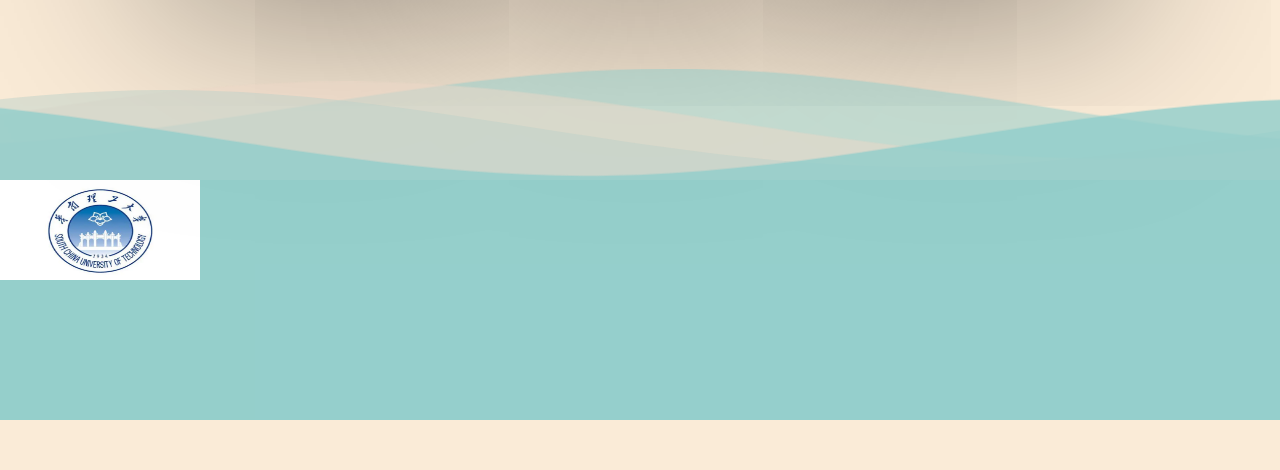
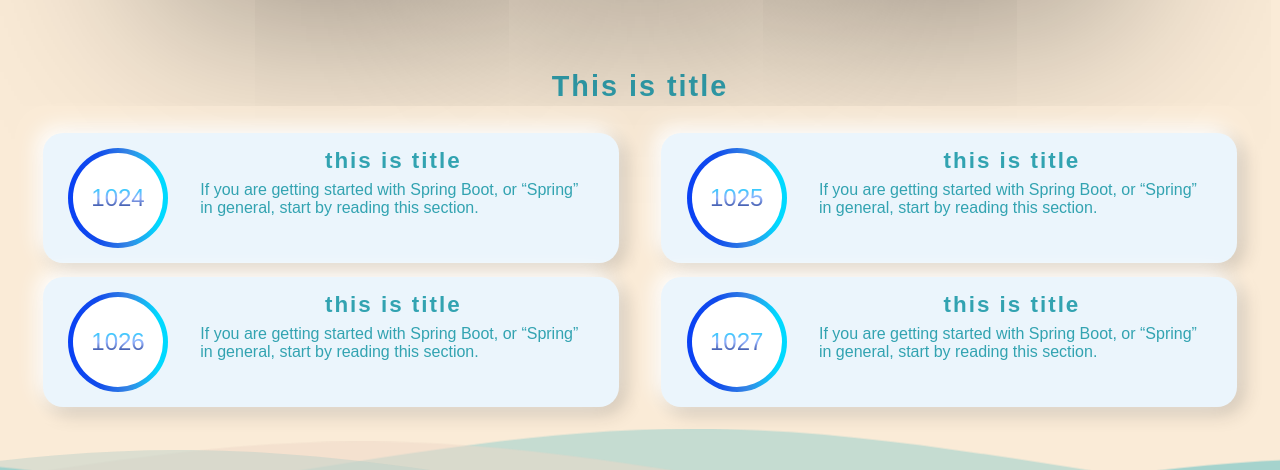
Before and after one commit to ChenYX24/iGEM_SCUT, a React (Create React App) app in the folder igem_wiki/: page /about in a window 1280 px wide. Shown: the part 1261-1731 px from the top of the page. Before the commit the page ends 1681 px from the top, so only its background shows below. Built offline with nearby package versions, Linux system fonts and the light colour scheme.

Commit message:
首页样式
增添了进入可见范围内后的定时器启动效果

```diff
--- /dev/null
+++ b/igem_wiki/src/components/DynamicNumberBox.js
@@ -0,0 +1,115 @@
+import "../css/DynamicNumberBox.css"
+import { useEffect } from "react"
+function DynamicNumberBox () {
+  const datas = [
+    {
+      className: 'data1',
+      options: {
+        time: 2000,
+        num: 1024,
+        regulator: 40
+      },
+      title: "this is title",
+      text: "If you are getting started with Spring Boot, or “Spring” in general, start by reading this section."
+    },
+    {
+      className: 'data2',
+      options: {
+        time: 2000,
+        num: 1025,
+        regulator: 40
+      },
+      title: "this is title",
+      text: "If you are getting started with Spring Boot, or “Spring” in general, start by reading this section."
+    },
+    {
+      className: 'data3',
+      options: {
+        time: 2000,
+        num: 1026,
+        regulator: 40
+      },
+      title: "this is title",
+      text: "If you are getting started with Spring Boot, or “Spring” in general, start by reading this section."
+    },
+    {
+      className: 'data4',
+      options: {
+        time: 2000,
+        num: 1027,
+        regulator: 40
+      },
+      title: "this is title",
+      text: "If you are getting started with Spring Boot, or “Spring” in general, start by reading this section."
+    }
+  ]
+  const getCard = (data) => {
+    return (<div class="numberBox" key={data['className']}>
+      <div class="numberContent">
+        <div class="circle">
+          <div class={data['className']} id={data['className']}>{data['options']['num']}</div>
+        </div>
+      </div>
+      <div class="textContent">
+        <h2>{data['title']}</h2>
+        <p>{data['text']}</p>
+      </div>
+    </div>
+    )
+  }
+
+  const NumAutoPlus = (targetEle, options) => {
+    options = options || {}
+    var $this = document.getElementById(targetEle),
+      time = options.time || $this.data('time'),
+      finalNum = options.num || $this.data('value'),
+      regulator = options.regulator || 100,
+
+      step = finalNum / (time / regulator),
+      count = 0,
+      initial = 0
+
+    var timer = setInterval(function () {
+      count = count + step
+
+      if (count >= finalNum) {
+        clearInterval(timer)
+        count = finalNum
+      }
+      var t = Math.floor(count)
+      if (t == initial) return
+
+      initial = t
+      $this.innerHTML = initial
+    }, 30)
+  }
+
+  const observer = new IntersectionObserver(ioes => {
+    ioes.forEach(ioe => {
+      const el = ioe.target
+      const intersectionRatio = ioe.intersectionRatio
+      if (intersectionRatio > 0 && intersectionRatio <= 1) {
+        datas.map(data => {
+          NumAutoPlus(data['className'], data['options'])
+        })
+        observer.unobserve(el)
+      }
+      el.onload = el.onerror = () => observer.unobserve(el)
+    })
+  })
+
+  useEffect(() => {
+    const element = document.querySelector(".dynamicNumberBox")
+    observer.observe(element)
+  }, [])
+
+  return (
+    <div class="dynamicNumberBox">
+      <div class="title2">This is title</div>
+      <div class="flexBox">
+        {datas.map(data => getCard(data))}
+      </div>
+    </div>
+  )
+}
+export default DynamicNumberBox
--- /dev/null
+++ b/igem_wiki/src/css/DynamicNumberBox.css
@@ -0,0 +1,104 @@
+* {
+  padding: 0;
+  margin: 0;
+}
+.dynamicNumberBox {
+  height: 350px;
+  width: 100%;
+  background: antiquewhite;
+}
+.title2 {
+  width: 100%;
+  height: 50px;
+  text-align: center;
+  margin-top: 10px;
+  font-size: 1.8em;
+  color: #32a3b1;
+  font-weight: 700;
+  letter-spacing: 2px;
+}
+.flexBox {
+  width: 100%;
+  height: 300px;
+  position: relative;
+  display: flex;
+  flex-wrap: wrap;
+  align-content: space-evenly;
+  justify-content: space-evenly;
+}
+.numberBox {
+  display: flex;
+  align-items: center;
+  justify-content: space-evenly;
+  position: relative;
+  width: 45vw;
+  height: 130px;
+  background: #ebf5fc;
+  border-radius: 20px;
+  box-shadow: -6px -6px 20px rgba(255, 255, 255, 1),
+    6px 6px 20px rgba(0, 0, 0, 0.2);
+}
+.numberBox:hover {
+  box-shadow: inset -6px -6px 20px rgba(255, 255, 255, 1),
+    inset 6px 6px 20px rgba(0, 0, 0, 0.2);
+}
+.numberContent {
+  height: 100px;
+  width: 100px;
+  /* flex-basis: 0px;
+  flex-grow: 1; */
+  box-sizing: border-box;
+  background-image: -webkit-linear-gradient(
+    left,
+    rgb(9, 64, 245) 0%,
+    rgb(17, 75, 235) 30%,
+    rgb(52, 134, 228) 60%,
+    rgb(0, 217, 255) 90%
+  );
+  border-radius: 50%;
+  padding: 5px;
+}
+.circle {
+  width: 100%;
+  height: 100%;
+  background: #fff;
+  border-radius: 50%;
+  display: flex;
+  position: relative;
+  align-items: center;
+  justify-content: center;
+}
+.data1,
+.data2,
+.data3,
+.data4 {
+  display: inline-block;
+  font-size: 1.5rem;
+  background-image: -webkit-linear-gradient(
+    bottom,
+    rgb(7, 33, 119),
+    rgb(151, 178, 252),
+    rgb(0, 217, 255)
+  );
+  -webkit-background-clip: text;
+  -webkit-text-fill-color: transparent;
+}
+.textContent {
+  height: 100px;
+  width: 400px;
+  overflow: hidden;
+  /* flex-basis: 0px;
+  flex-grow: 6; */
+}
+.textContent h2 {
+  text-align: center;
+  font-size: 1.4em;
+  font-weight: 700;
+  letter-spacing: 2px;
+  color: #32a3b1;
+}
+.textContent p {
+  padding: 7px;
+  color: #32a3b1;
+  font-size: 1em;
+}
--- a/igem_wiki/src/pages/About.js
+++ b/igem_wiki/src/pages/About.js
@@ -2,12 +2,14 @@ import GraphicCard from "../components/GraphicCard"
 import NavBar from "../components/NavBar"
 import Wave from "../components/Wave"
 import MainAnimation from "../components/MainAnimation"
+import DynamicNumberBox from "../components/DynamicNumberBox"
 function About () {
   return (
     <>
       <NavBar />
       <MainAnimation />
       <GraphicCard />
+      <DynamicNumberBox />
       <Wave />
     </>
   )
```
